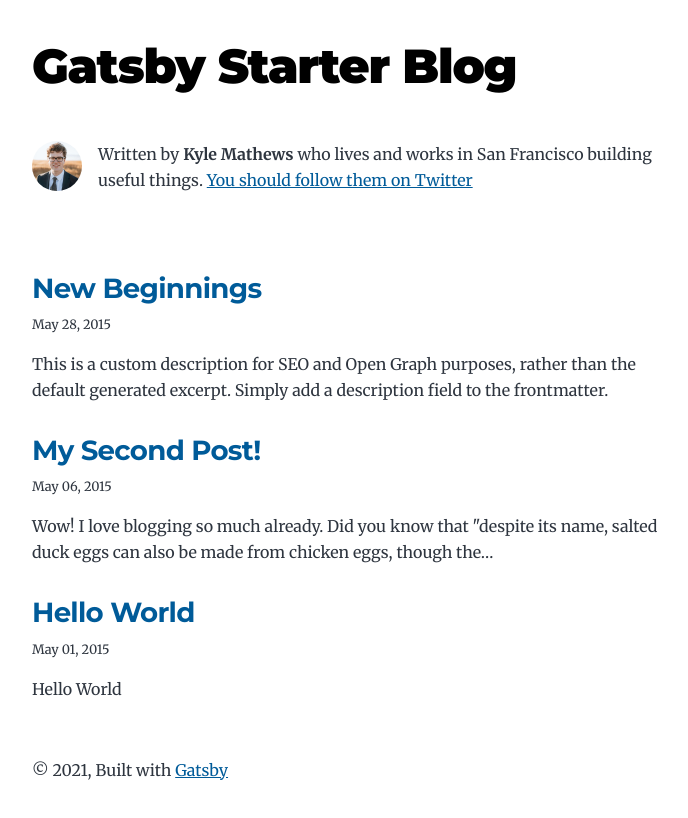
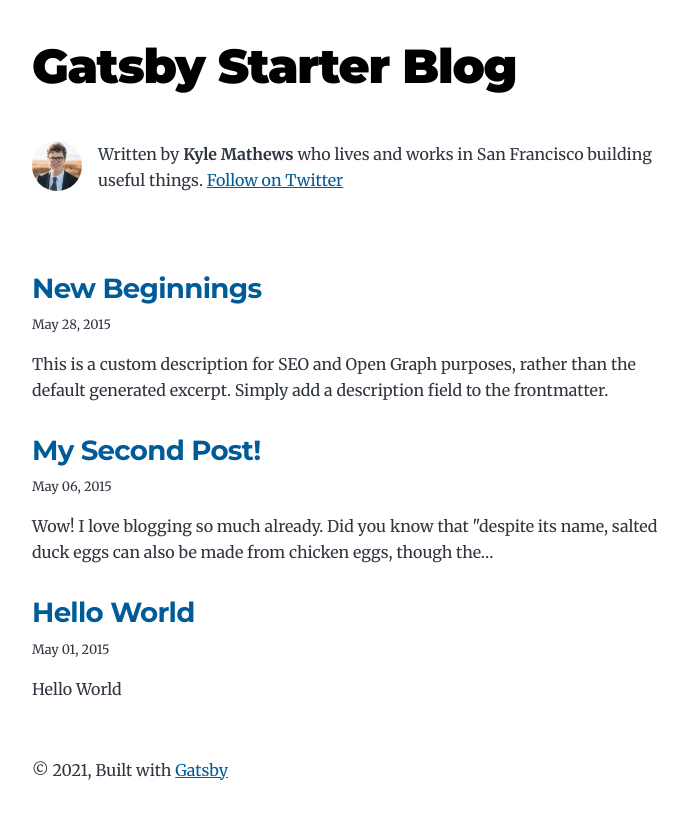
Before and after one commit to gabanz/gatsby-starter-blog, a Gatsby site: page / in a window 1280 px wide. Shown: the whole page, without its empty margins (292-980 px from the left). Built offline with nearby package versions, Linux system fonts and the light colour scheme; Gatsby itself is replaced by a stand-in of ours.

Commit message:
change bio.js

```diff
--- a/src/components/bio.js
+++ b/src/components/bio.js
@@ -47,7 +47,7 @@
           Written by <strong>{author.name}</strong> {author?.summary || null}
           {` `}
           <a href={`https://twitter.com/${social?.twitter || ``}`}>
-            You should follow them on Twitter
+            Follow on Twitter
           </a>
         </p>
       )}
```
